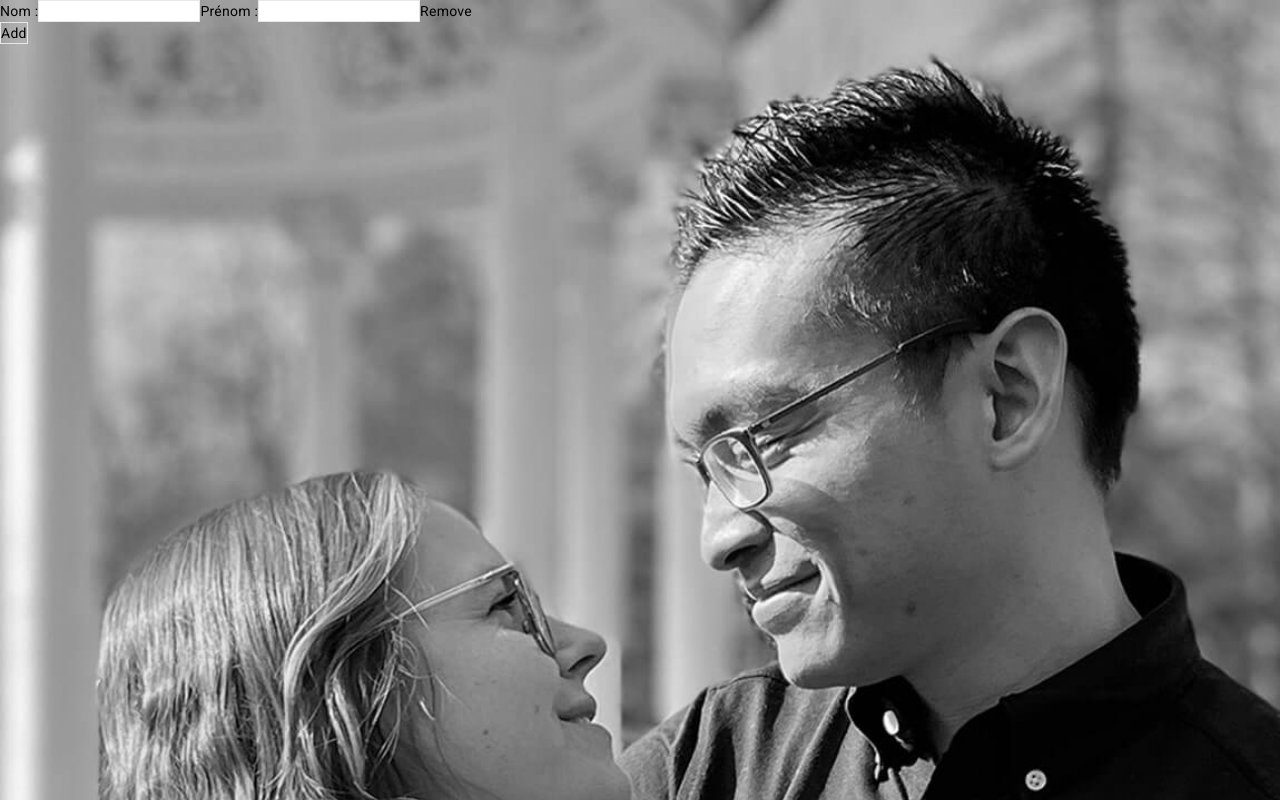
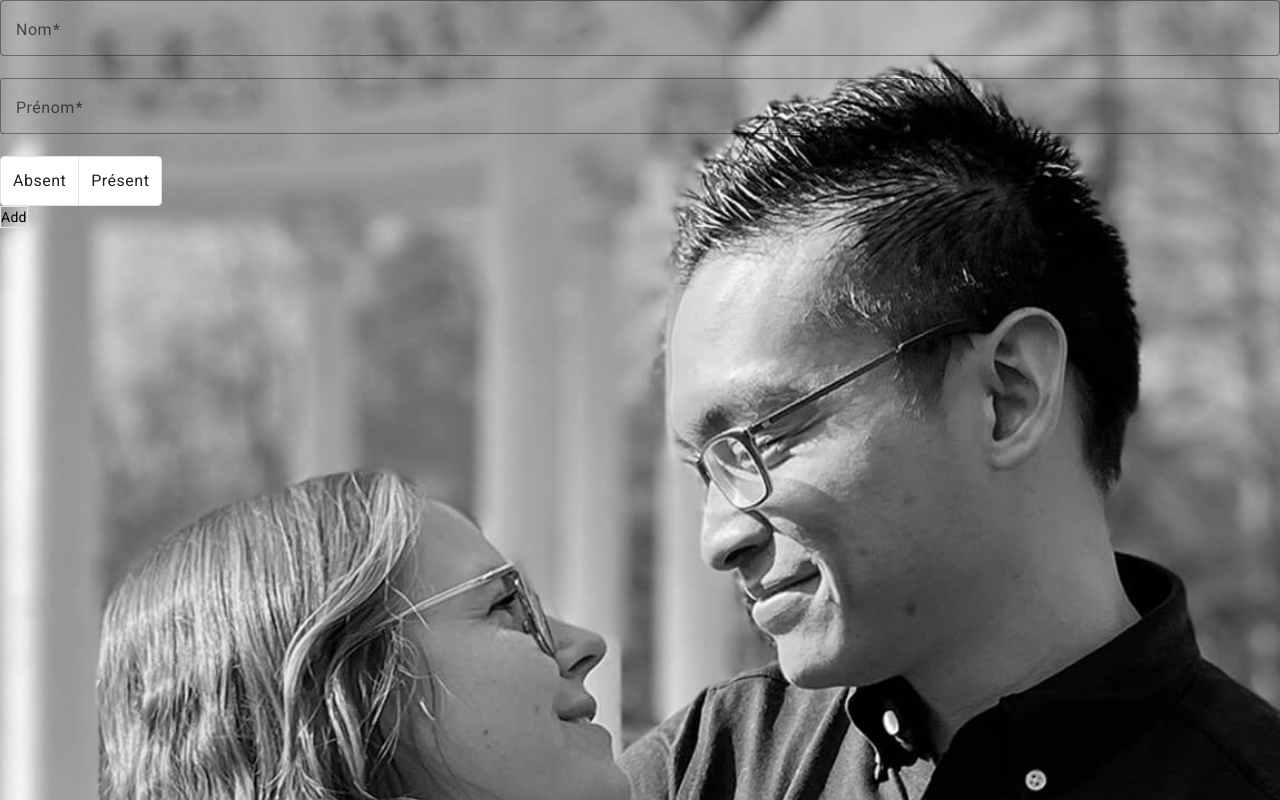
Before and after one commit to Doyep/soso-jojo, an Angular app: page / in a window 1280 px wide. Built offline with nearby package versions, Linux system fonts and the light colour scheme.

Commit message:
feat: update guest form component

```diff
--- a/src/app/components/guest-form/guest-form.component.html
+++ b/src/app/components/guest-form/guest-form.component.html
@@ -1,11 +1,14 @@
 <div [formGroup]="form">
-  <label>
-    <span>Nom :</span>
-    <input formControlName="lastName" class="border" ngDefaultControl>
-  </label>
-  <label>
-    <span>Prénom :</span>
-    <input formControlName="firstName" class="border" ngDefaultControl>
-  </label>
-  <button (click)="onRemove()">Remove {{ form.get('lastName')?.value }}</button>
+  <mat-form-field appearance="outline">
+    <mat-label>Nom</mat-label>
+    <input matInput formControlName="lastName">
+  </mat-form-field>
+  <mat-form-field appearance="outline">
+    <mat-label>Prénom</mat-label>
+    <input matInput formControlName="firstName">
+  </mat-form-field>
+  <mat-button-toggle-group formControlName="status">
+    <mat-button-toggle value="absent">Absent</mat-button-toggle>
+    <mat-button-toggle value="present">Présent</mat-button-toggle>
+  </mat-button-toggle-group>
 </div>
--- a/src/app/components/guest-form/guest-form.component.scss
+++ b/src/app/components/guest-form/guest-form.component.scss
@@ -1,3 +1,15 @@
 :host {
-  display: block;
+  @apply block;
 }
+
+mat-form-field {
+  @apply w-full;
+}
+
+mat-button-toggle.mat-button-toggle-checked[value='present'] {
+  @apply bg-lime-500 font-medium;
+}
+
+mat-button-toggle.mat-button-toggle-checked[value='absent'] {
+  @apply bg-red-500 font-medium text-white;
+}
--- a/src/app/components/guest-form/guest-form.component.ts
+++ b/src/app/components/guest-form/guest-form.component.ts
@@ -1,10 +1,13 @@
 import { Component, EventEmitter, HostListener, Input, Output } from '@angular/core';
 import { ControlContainer, FormArray, FormBuilder, FormGroup, FormGroupDirective, FormsModule, ReactiveFormsModule, Validators } from '@angular/forms';
+import { MatFormFieldModule } from '@angular/material/form-field';
+import { MatInputModule } from '@angular/material/input';
+import { MatButtonToggleModule } from '@angular/material/button-toggle';
 
 @Component({
   selector: 'app-guest-form',
   standalone: true,
-  imports: [FormsModule, ReactiveFormsModule],
+  imports: [FormsModule, ReactiveFormsModule, MatFormFieldModule, MatInputModule, MatButtonToggleModule],
   templateUrl: './guest-form.component.html',
   styleUrl: './guest-form.component.scss',
   viewProviders: [{ provide: ControlContainer, useExisting: FormGroupDirective}]
@@ -14,7 +17,7 @@ export class GuestFormComponent {
   public form = new FormGroup({});
 
   @Output()
-  public removeEvent = new EventEmitter<number>();
+  public removeEvent = new EventEmitter<void>();
 
   constructor(private parentForm: FormGroupDirective) {}
 
@@ -24,6 +27,6 @@ export class GuestFormComponent {
   }
 
   onRemove() {
-    this.removeEvent.emit(this.formGroupName)
+    this.removeEvent.emit()
   }
 }
```
